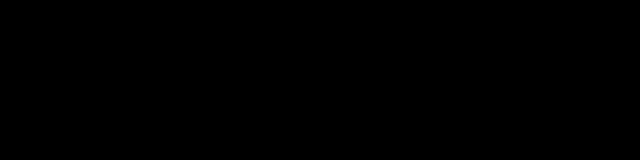
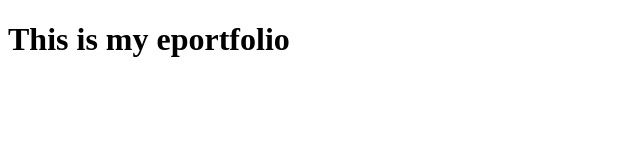
Before and after one commit to Casual-Glitch-Lowkey/-ePortfolio, a plain HTML site: page index.html in a window 1280 px wide. Shown: the whole page, without its empty margins (0-640 px from the left). Drawn offline with Linux system fonts and the light colour scheme.

Commit message:
Update index.html

```diff
--- a/index.html
+++ b/index.html
@@ -6,7 +6,7 @@
     <title>My Eportfolio</title>
     <style>
         body {
-            background-color: black; /* Set background to black /
+            background-color: white; /* Set background to black /
             display: flex;           / Use flexbox to center content /
             justify-content: center; / Horizontally center /
             align-items: center;     / Vertically center /
```
